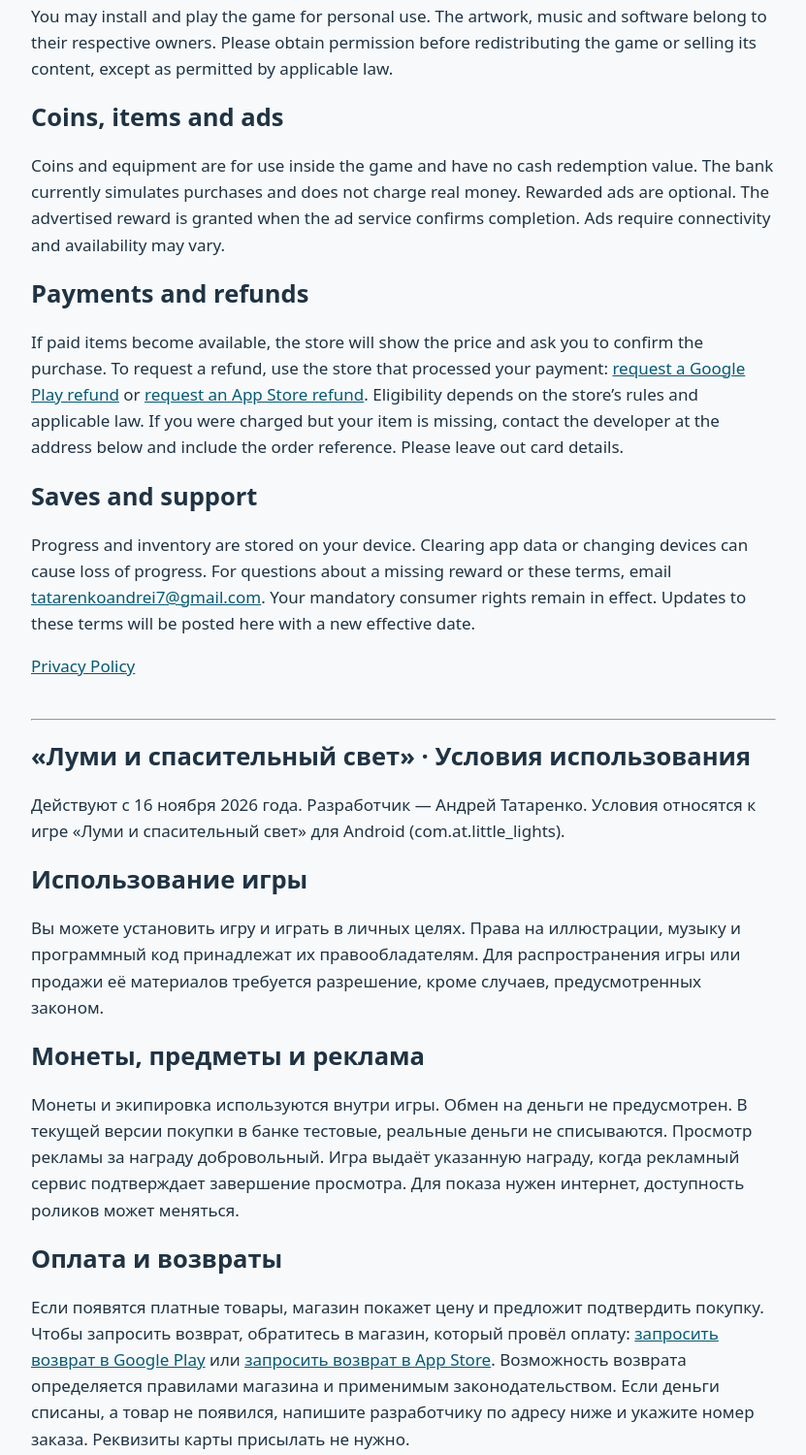
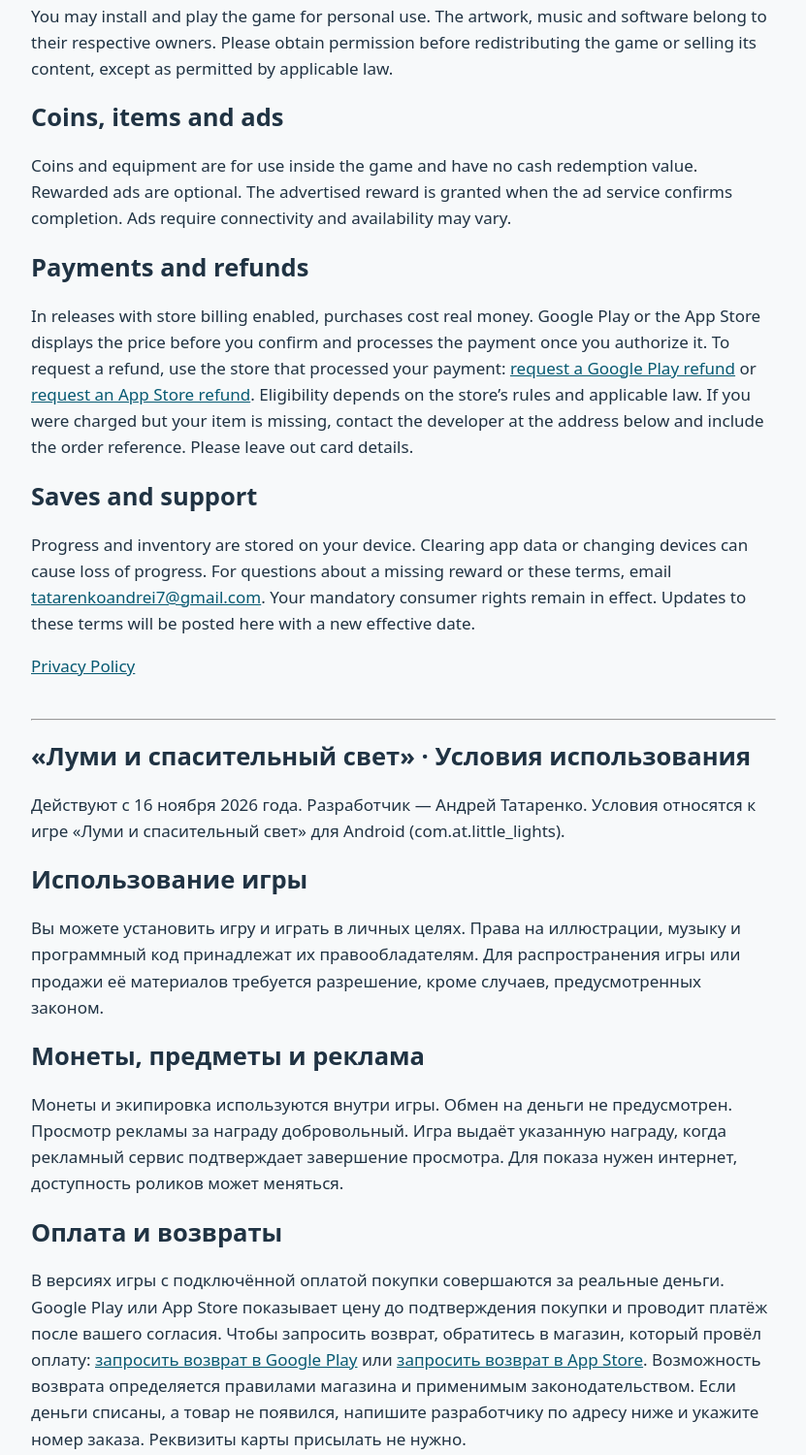
Before and after one commit to Andreiiy/little-coloring-privacy, a plain HTML site: page little-lights/terms/index.html in a window 1280 px wide. Shown: the part 244-1744 px from the top of the page at 97% size, without its empty margins (224-1055 px from the left). Drawn offline with Linux system fonts and the light colour scheme.

Commit message:
Describe real-money purchases for store-billed releases

```diff
--- a/little-lights/terms/index.html
+++ b/little-lights/terms/index.html
@@ -3,9 +3,9 @@
 <main><nav><a href="#en">English</a> · <a href="#ru" lang="ru">Русский</a></nav>
 <section id="en"><h1>Lumi and the Guiding Light · Terms of Use</h1><p>Effective 16 November 2026. Developer: Andrei Tatarenko. These terms cover the Android game Lumi and the Guiding Light (com.at.little_lights).</p>
 <h2>Playing the game</h2><p>You may install and play the game for personal use. The artwork, music and software belong to their respective owners. Please obtain permission before redistributing the game or selling its content, except as permitted by applicable law.</p>
-<h2>Coins, items and ads</h2><p>Coins and equipment are for use inside the game and have no cash redemption value. The bank currently simulates purchases and does not charge real money. Rewarded ads are optional. The advertised reward is granted when the ad service confirms completion. Ads require connectivity and availability may vary.</p>
-<h2>Payments and refunds</h2><p>If paid items become available, the store will show the price and ask you to confirm the purchase. To request a refund, use the store that processed your payment: <a href="https://support.google.com/googleplay/workflow/9813244?hl=en">request a Google Play refund</a> or <a href="https://reportaproblem.apple.com/">request an App Store refund</a>. Eligibility depends on the store’s rules and applicable law. If you were charged but your item is missing, contact the developer at the address below and include the order reference. Please leave out card details.</p><h2>Saves and support</h2><p>Progress and inventory are stored on your device. Clearing app data or changing devices can cause loss of progress. For questions about a missing reward or these terms, email <a href="mailto:tatarenkoandrei7@gmail.com">tatarenkoandrei7@gmail.com</a>. Your mandatory consumer rights remain in effect. Updates to these terms will be posted here with a new effective date.</p><a href="../#en">Privacy Policy</a></section>
+<h2>Coins, items and ads</h2><p>Coins and equipment are for use inside the game and have no cash redemption value. Rewarded ads are optional. The advertised reward is granted when the ad service confirms completion. Ads require connectivity and availability may vary.</p>
+<h2>Payments and refunds</h2><p>In releases with store billing enabled, purchases cost real money. Google Play or the App Store displays the price before you confirm and processes the payment once you authorize it. To request a refund, use the store that processed your payment: <a href="https://support.google.com/googleplay/workflow/9813244?hl=en">request a Google Play refund</a> or <a href="https://reportaproblem.apple.com/">request an App Store refund</a>. Eligibility depends on the store’s rules and applicable law. If you were charged but your item is missing, contact the developer at the address below and include the order reference. Please leave out card details.</p><h2>Saves and support</h2><p>Progress and inventory are stored on your device. Clearing app data or changing devices can cause loss of progress. For questions about a missing reward or these terms, email <a href="mailto:tatarenkoandrei7@gmail.com">tatarenkoandrei7@gmail.com</a>. Your mandatory consumer rights remain in effect. Updates to these terms will be posted here with a new effective date.</p><a href="../#en">Privacy Policy</a></section>
 <hr><section id="ru" lang="ru"><h1>«Луми и спасительный свет» · Условия использования</h1><p>Действуют с 16 ноября 2026 года. Разработчик — Андрей Татаренко. Условия относятся к игре «Луми и спасительный свет» для Android (com.at.little_lights).</p>
 <h2>Использование игры</h2><p>Вы можете установить игру и играть в личных целях. Права на иллюстрации, музыку и программный код принадлежат их правообладателям. Для распространения игры или продажи её материалов требуется разрешение, кроме случаев, предусмотренных законом.</p>
-<h2>Монеты, предметы и реклама</h2><p>Монеты и экипировка используются внутри игры. Обмен на деньги не предусмотрен. В текущей версии покупки в банке тестовые, реальные деньги не списываются. Просмотр рекламы за награду добровольный. Игра выдаёт указанную награду, когда рекламный сервис подтверждает завершение просмотра. Для показа нужен интернет, доступность роликов может меняться.</p>
-<h2>Оплата и возвраты</h2><p>Если появятся платные товары, магазин покажет цену и предложит подтвердить покупку. Чтобы запросить возврат, обратитесь в магазин, который провёл оплату: <a href="https://support.google.com/googleplay/workflow/9813244?hl=ru">запросить возврат в Google Play</a> или <a href="https://reportaproblem.apple.com/">запросить возврат в App Store</a>. Возможность возврата определяется правилами магазина и применимым законодательством. Если деньги списаны, а товар не появился, напишите разработчику по адресу ниже и укажите номер заказа. Реквизиты карты присылать не нужно.</p><h2>Сохранения и поддержка</h2><p>Игра хранит прогресс и предметы на устройстве. При очистке данных приложения или смене устройства прогресс может быть утрачен. Если награда не появилась или у вас есть вопрос об условиях, напишите на <a href="mailto:tatarenkoandrei7@gmail.com">tatarenkoandrei7@gmail.com</a>. Предусмотренные законом права потребителя сохраняются. При изменении условий здесь появится новая редакция с датой вступления в силу.</p><a href="../#ru">Политика конфиденциальности</a></section></main></html>
+<h2>Монеты, предметы и реклама</h2><p>Монеты и экипировка используются внутри игры. Обмен на деньги не предусмотрен. Просмотр рекламы за награду добровольный. Игра выдаёт указанную награду, когда рекламный сервис подтверждает завершение просмотра. Для показа нужен интернет, доступность роликов может меняться.</p>
+<h2>Оплата и возвраты</h2><p>В версиях игры с подключённой оплатой покупки совершаются за реальные деньги. Google Play или App Store показывает цену до подтверждения покупки и проводит платёж после вашего согласия. Чтобы запросить возврат, обратитесь в магазин, который провёл оплату: <a href="https://support.google.com/googleplay/workflow/9813244?hl=ru">запросить возврат в Google Play</a> или <a href="https://reportaproblem.apple.com/">запросить возврат в App Store</a>. Возможность возврата определяется правилами магазина и применимым законодательством. Если деньги списаны, а товар не появился, напишите разработчику по адресу ниже и укажите номер заказа. Реквизиты карты присылать не нужно.</p><h2>Сохранения и поддержка</h2><p>Игра хранит прогресс и предметы на устройстве. При очистке данных приложения или смене устройства прогресс может быть утрачен. Если награда не появилась или у вас есть вопрос об условиях, напишите на <a href="mailto:tatarenkoandrei7@gmail.com">tatarenkoandrei7@gmail.com</a>. Предусмотренные законом права потребителя сохраняются. При изменении условий здесь появится новая редакция с датой вступления в силу.</p><a href="../#ru">Политика конфиденциальности</a></section></main></html>
```
Also changed, not shown: little-lights/index.html (+2 -2 lines).
